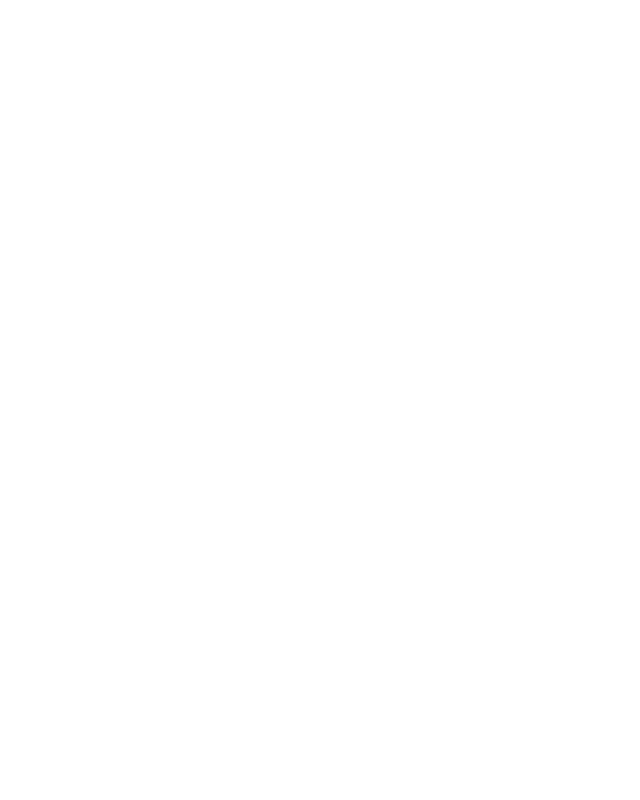
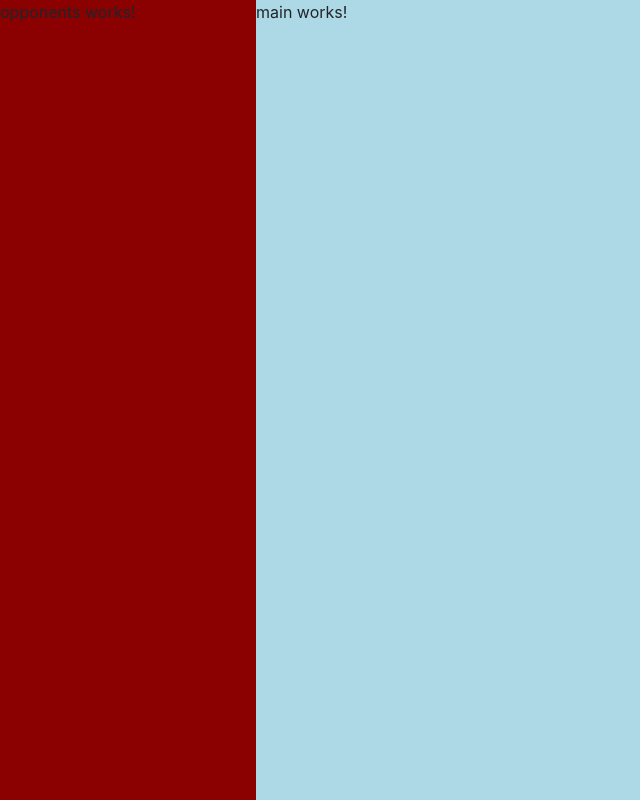
Before and after one commit to foleycolin00/NewspaperGame, an Angular app in the folder NewspaperGame/ClientApp/: page / in a window 1280 px wide. Shown: the whole page, without its empty margins (0-640 px from the left). Built offline with nearby package versions, Linux system fonts and the light colour scheme.

Commit message:
add two main component

```diff
--- a/NewspaperGame/ClientApp/src/app/app.component.html
+++ b/NewspaperGame/ClientApp/src/app/app.component.html
@@ -1,2 +1,8 @@
-<body>
+<body style="height: 100vh">
+  <div style="float:left; width: 20%; height: 100%">
+    <app-opponents></app-opponents>
+  </div>
+  <div style="float:right; width: 80%; height: 100%">
+    <app-main></app-main>
+  </div>
 </body>
--- a/NewspaperGame/ClientApp/src/app/app.module.ts
+++ b/NewspaperGame/ClientApp/src/app/app.module.ts
@@ -5,10 +5,14 @@
 import { RouterModule } from '@angular/router';
 
 import { AppComponent } from './app.component';
+import { MainComponent } from './main/main.component';
+import { OpponentsComponent } from './opponents/opponents.component';
 
 @NgModule({
   declarations: [
     AppComponent,
+    MainComponent,
+    OpponentsComponent,
   ],
   imports: [
     BrowserModule.withServerTransition({ appId: 'ng-cli-universal' }),
--- /dev/null
+++ b/NewspaperGame/ClientApp/src/app/main/main.component.css
@@ -0,0 +1,4 @@
+body {
+  background-color: lightblue;
+  height: 100%;
+}
--- /dev/null
+++ b/NewspaperGame/ClientApp/src/app/main/main.component.html
@@ -0,0 +1,3 @@
+<body>
+<p>main works!</p>
+</body>
--- /dev/null
+++ b/NewspaperGame/ClientApp/src/app/main/main.component.ts
@@ -0,0 +1,15 @@
+import { Component, OnInit } from '@angular/core';
+
+@Component({
+  selector: 'app-main',
+  templateUrl: './main.component.html',
+  styleUrls: ['./main.component.css']
+})
+export class MainComponent implements OnInit {
+
+  constructor() { }
+
+  ngOnInit() {
+  }
+
+}
--- /dev/null
+++ b/NewspaperGame/ClientApp/src/app/opponents/opponents.component.css
@@ -0,0 +1,4 @@
+body {
+  background-color: darkred;
+  height: 100%;
+}
--- /dev/null
+++ b/NewspaperGame/ClientApp/src/app/opponents/opponents.component.html
@@ -0,0 +1,3 @@
+<body>
+  <p>opponents works!</p>
+</body>
--- /dev/null
+++ b/NewspaperGame/ClientApp/src/app/opponents/opponents.component.ts
@@ -0,0 +1,15 @@
+import { Component, OnInit } from '@angular/core';
+
+@Component({
+  selector: 'app-opponents',
+  templateUrl: './opponents.component.html',
+  styleUrls: ['./opponents.component.css']
+})
+export class OpponentsComponent implements OnInit {
+
+  constructor() { }
+
+  ngOnInit() {
+  }
+
+}
--- a/NewspaperGame/ClientApp/src/tsconfig.server.json
+++ b/NewspaperGame/ClientApp/src/tsconfig.server.json
@@ -3,7 +3,4 @@
   "compilerOptions": {
     "module": "commonjs"
   },
-  "angularCompilerOptions": {
-    "entryModule": "app/app.server.module#AppServerModule"
-  }
 }
```
Also changed, not shown: NewspaperGame/ClientApp/src/app/app.server.module.ts (deleted, +0 -11 lines), 2 other files (tests, documents, lock files or other folders).
